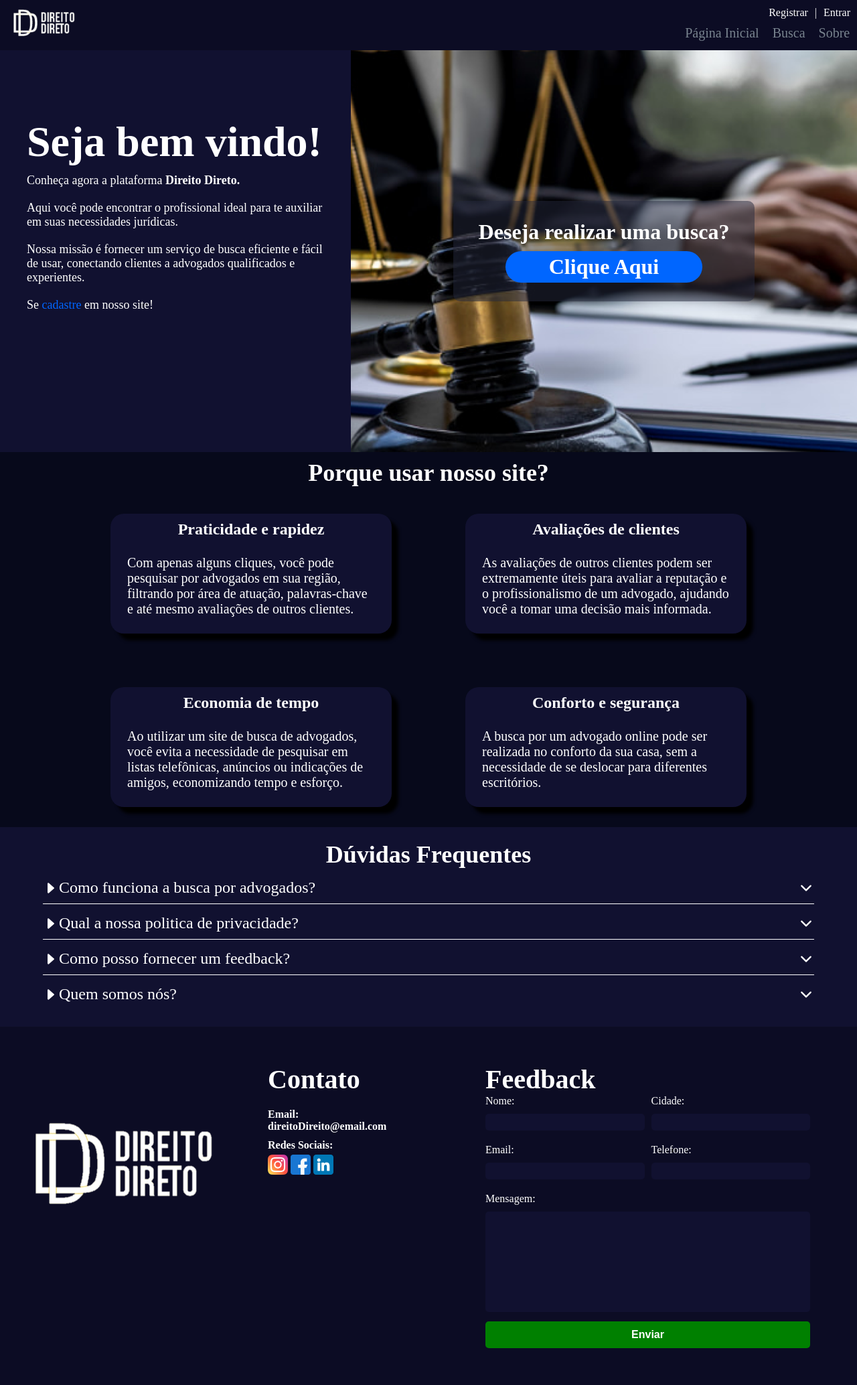
After one commit to GabrielMiranda21/Direito-Direto, a PHP site: page /public/html/paginaInicial.html in a window 1280 px wide. The commit adds this page. Shown: the whole page at 67% size. Run offline with PHP 8.4, Linux system fonts and the light colour scheme.

Commit message:
Finalizado tela página inicial totalmente responsiva e adaptada

```diff
--- a/public/css/footer.css
+++ b/public/css/footer.css
@@ -5,7 +5,7 @@ footer {
     height: auto;
     background-color: #0C0C24;
     color: white;
-    padding: 20px;
+    padding: 40px 20px;
 }
 
 footer div.logo {
@@ -14,6 +14,7 @@ footer div.logo {
     align-items: center;
     width: 300px;
     height: 300px;
+    margin: 15px;
 }
 
 footer div.logo img{
@@ -24,7 +25,7 @@ footer div.logo img{
 footer div.contato {
     width: 250px;
     height: 150px;
-    margin: 0 50px;
+    margin: 15px 50px;
 }
 
 footer div.contato h2{
@@ -47,7 +48,7 @@ footer form {
 }
 
 footer div.feedback {
-    margin: 0 50px;
+    margin: 15px 50px;
 }
 
 footer div.feedback form fieldset{
@@ -100,6 +101,7 @@ textarea {
     padding: 5px;
     font-size: 15px;
     margin: 10px 0 10px 0;
+    resize: none;
 }
 
 div.feedback form fieldset div.mensagem  button[type="submit"] {
@@ -111,6 +113,16 @@ div.feedback form fieldset div.mensagem  button[type="submit"] {
     font-weight: bold;
     border-radius: 5px;
     border: none;
+}
+
+input[type="number"]::-webkit-outer-spin-button,
+input[type="number"]::-webkit-inner-spin-button {
+    -webkit-appearance: none;
+    margin: 0;
+}
+input[type="number"] {
+    -moz-appearance: textfield;
+    appearance: none;
 }
 
 @media screen and (max-width: 860px) {
--- /dev/null
+++ b/public/css/paginaInicial.css
@@ -0,0 +1,258 @@
+html, body {
+    width: 100%;
+}
+
+main section.boasVindas {
+    display: flex;
+    background-color: #111130;
+    color: white;
+}
+
+main section.boasVindas div.sobreoSite{
+    display: flex;
+    flex-direction: column;
+    align-items: flex-start;
+    margin: 100px 40px;
+    width: 37%;
+    height: 400px;
+}
+
+main section.boasVindas div.sobreoSite h1{
+    font-size: 64px;
+}
+
+main section.boasVindas div.sobreoSite p{
+    font-size: 18px;
+    margin: 10px 0;
+    overflow-wrap: break-word;
+}
+
+main section.boasVindas div.sobreoSite a{
+    text-decoration: none;
+    color: #0066FF;
+}
+
+main section.boasVindas div.busca{
+    display: flex;
+    justify-content: center;
+    align-items: center;
+    background-image: url('../img/direitoDireto.png');
+    background-size: cover;
+    object-fit: cover;
+    width: 63%;
+    height: 600px;
+}
+
+main section.boasVindas div.busca span{
+    display: flex;
+    flex-direction: column;
+    justify-content: center;
+    align-items: center;
+    background-color: rgba(37, 40, 61, 0.5);
+    width: 450px;
+    height: 150px;
+    border-radius: 10px;
+    margin: 10px;
+}
+
+main section.boasVindas div.busca span p{
+    font-size: 32px;
+    font-weight: bold;
+    margin-bottom: 10px;
+}
+
+main section.boasVindas div.busca span a{
+    font-size: 32px;
+    font-weight: bold;
+    background-color: #0066FF;
+    color: white;
+    padding: 5px 65px;
+    border-radius: 100px;
+    text-decoration: none;
+}
+
+/* SECTION NOSSO SITE */
+
+
+main section.nossoSite {
+    display: flex;
+    flex-direction: column;
+    align-items: center;
+    width: 100%;
+    height: auto;
+    background-color: #07091B;
+}
+
+main section.nossoSite h2 {
+    font-size: 36px;
+    padding: 10px 0;
+    color: white;
+}
+
+main section.nossoSite div.cards {
+    display: grid;
+    grid-template-columns: repeat(2, 1fr);
+    justify-items: center;
+    gap: 20px;
+    width: 1100px;
+    max-width: 100%;
+    color: white;
+    padding: 0 30px;
+}
+
+main section.nossoSite div.cards div.card1, div.card2, div.card3, div.card4{
+    display: flex;
+    flex-direction: column;
+    align-items: center;
+    width: 100%;
+    max-width: 420px;
+    height: auto;
+    background-color: #111130;
+    box-shadow: 10px 10px 5px rgb(0, 0, 0);
+    border-radius: 20px;
+    margin: 30px 0 30px 0;
+    padding: 0 0 10px 0;
+}
+
+span.title{
+    font-weight: bold;
+    font-size: 24px;
+    padding: 10px 0;
+}
+
+main section.nossoSite div.cards p {
+    font-size: 20px;
+    margin: 15px 25px;
+}
+
+/* SECTION DUVIDAS FREQUENTES */
+
+main section.perguntasFrequentes {
+    display: flex;
+    flex-direction: column;
+    align-items: center;
+    width: 100%;
+    height: auto;
+    background-color: #111130;
+    color: #fff;
+    padding: 20px 0;
+}
+
+main section.perguntasFrequentes ion-icon {
+    font-size: 24px;
+    color: #fff;
+}
+
+main section.perguntasFrequentes h3{
+    font-size: 36px;
+    font-weight: bold;
+}
+
+main section.perguntasFrequentes div.duvida1,
+main section.perguntasFrequentes div.duvida2,
+main section.perguntasFrequentes div.duvida3,
+main section.perguntasFrequentes div.duvida4 {
+    display: flex;
+    justify-content: space-between;
+    align-items: center;
+    width: 90vw;
+    margin: 5px 0;
+}
+
+div.duvida1, div.duvida2, div.duvida3 {
+    border-bottom: 1px solid #fff;
+}
+
+main section.perguntasFrequentes div.duvida1, div.duvida2, div.duvida3, div.duvida4 p{
+    font-size: 24px;
+    padding: 10px 0;
+}
+
+.conteudo {
+    display: flex;
+    align-items: center;
+}
+
+/****************************** MEDIA QUERY ******************************/
+@media screen and (max-width: 990px) {
+    main section.boasVindas {
+        display: flex;
+        flex-direction: column;
+        background-color: #111130;
+        color: white;
+        width: 100%;
+    }
+
+    main section.boasVindas div.sobreoSite{
+        display: flex;
+        flex-direction: column;
+        align-items: center;
+        margin: 40px 0px;
+        padding: 0 20px;
+        width: 100%;
+        height: auto;
+    }
+
+    main section.boasVindas div.busca{
+        display: flex;
+        justify-content: center;
+        align-items: center;
+        background-image: url('../img/direitoDireto.png');
+        background-size: cover;
+        object-fit: cover;
+        width: 100%;
+        height: 600px;
+    }
+
+    main section.boasVindas div.sobreoSite h1{
+        margin: 20px 0 20px 0;
+    }
+
+    main section.boasVindas div.sobreoSite p{
+        text-align: center;
+        font-size: 18px;
+        margin: 10px 0;
+        overflow-wrap: break-word;
+    }
+}
+
+@media screen and (max-width: 630px) {
+    main section.nossoSite div.cards {
+        display: flex;
+        flex-direction: column;
+        width: 1100px;
+        max-width: 100%;
+        color: white;
+        padding: 0 100px 30px 100px;
+    }
+
+    main section.nossoSite div.cards div.card1, div.card2, div.card3, div.card4{
+        display: flex;
+        flex-direction: column;
+        align-items: center;
+        width: 100%;
+        max-width: 420px;
+        height: auto;
+        background-color: #111130;
+        box-shadow: 10px 10px 5px rgb(0, 0, 0);
+        border-radius: 20px;
+        margin: 20px 0;
+    }
+}
+
+@media screen and (max-width: 500px) {
+    main section.perguntasFrequentes h3{
+        font-size: 22px;
+        font-weight: bold;
+    }
+
+    main section.perguntasFrequentes ion-icon {
+        font-size: 16px;
+        color: #fff;
+    }
+
+    main section.perguntasFrequentes div.duvida1, div.duvida2, div.duvida3, div.duvida4 p{
+        font-size: 16px;
+        padding: 10px 0;
+    }
+}
--- /dev/null
+++ b/public/html/paginaInicial.html
@@ -0,0 +1,187 @@
+<!DOCTYPE html>
+<html lang="en">
+<head>
+    <meta charset="UTF-8">
+    <meta name="viewport" content="width=device-width, initial-scale=1.0">
+
+    <link rel="stylesheet" href="../css/cabecario.css">
+    <link rel="stylesheet" href="../css/paginaInicial.css">
+    <link rel="stylesheet" href="../css/footer.css">
+
+    <title>Direito Direto - Página Inicial</title>
+</head>
+<body>
+    <header>
+        <img id="logo" src="../img/logo_direitoDireto.png" alt="Logo">
+
+        <div class="menu">
+            <nav id="registroLogin">
+                <ul >
+                    <a href="http://"><li>Registrar</li></a>
+                    <span> | </span>
+                    <a href="http://"><li>Entrar</li></a>
+                </ul>
+            </nav>
+
+            <nav id="menu">
+                <ul >
+                    <a href="http://"><li>Página Inicial</li></a>
+                    <a href="http://"><li>Busca</li></a>
+                    <a href="http://"><li>Sobre</li></a>
+                </ul>
+            </nav>
+
+        </div>
+    </header>
+
+    <!------------------------------------------------------------------------------>
+
+    <main>
+
+        <section class="boasVindas">
+            <div class="sobreoSite">
+                <h1>Seja bem vindo!</h1>
+
+                <p>Conheça agora a plataforma <strong>Direito Direto.</strong></p>
+                <p>Aqui você pode encontrar o profissional ideal para te auxiliar em suas necessidades jurídicas.</p>
+                <p>Nossa missão é fornecer um serviço de busca eficiente e fácil de usar, conectando clientes a advogados qualificados e experientes.</p>
+                <p>Se <a href="">cadastre</a> em nosso site!</p>
+            </div>
+            <div class="busca">
+                <span>
+                    <p>Deseja realizar uma busca?</p>
+                    <a href="#">Clique Aqui</a>
+                </span>
+            </div>
+        </section>
+
+        <section class="nossoSite">
+            <h2>Porque usar nosso site?</h2>
+
+                <div class="cards">
+                    <div class="card1">
+                        <span class="title">Praticidade e rapidez</span>
+                        <p>Com apenas alguns cliques, você pode pesquisar por advogados em sua região, filtrando por área de atuação, palavras-chave e até mesmo avaliações de outros clientes.</p>
+                    </div>
+                    <div class="card2">
+                        <span class="title">Avaliações de clientes</span>
+                        <p>As avaliações de outros clientes podem ser extremamente úteis para avaliar a reputação e o profissionalismo de um advogado, ajudando você a tomar uma decisão mais informada.</p>
+
+                    </div>
+                    <div class="card3">
+                        <span class="title">Economia de tempo</span>
+                        <p>Ao utilizar um site de busca de advogados, você evita a necessidade de pesquisar em listas telefônicas, anúncios ou indicações de amigos, economizando tempo e esforço.</p>
+                    </div>
+                    <div class="card4">
+                        <span class="title">Conforto e segurança</span>
+                        <p>A busca por um advogado online pode ser realizada no conforto da sua casa, sem a necessidade de se deslocar para diferentes escritórios.</p>
+                    </div>
+                </div>
+        </section>
+        <section class="perguntasFrequentes">
+            <h3>Dúvidas Frequentes</h3>
+
+            <div class="duvidasFrequentes">
+                <div class="duvida1">
+                    <div class="conteudo">
+                        <ion-icon name="caret-forward-outline"></ion-icon>
+                        <p>Como funciona a busca por advogados?</p>
+                    </div>
+
+                    <ion-icon name="chevron-down-outline"></ion-icon>
+                </div>
+                <div class="duvida2">
+                    <div class="conteudo">
+                        <ion-icon name="caret-forward-outline"></ion-icon>
+                        <p>Qual a nossa politica de privacidade?</p>
+                    </div>
+
+                    <ion-icon name="chevron-down-outline"></ion-icon>
+                </div>
+                <div class="duvida3">
+                    <div class="conteudo">
+                        <ion-icon name="caret-forward-outline"></ion-icon>
+                        <p>Como posso fornecer um feedback?</p>
+                    </div>
+
+                    <ion-icon name="chevron-down-outline"></ion-icon>
+                </div>
+                <div class="duvida4">
+                    <div class="conteudo">
+                        <ion-icon name="caret-forward-outline"></ion-icon>
+                        <p>Quem somos nós?</p>
+                    </div>
+
+                    <ion-icon name="chevron-down-outline"></ion-icon>
+                </div>
+            </div>
+        </section>
+    </main>
+
+    <!------------------------------------------------------------------------------>
+
+    <footer>
+        <div class="logo">
+            <img src="../img/logo.png" alt="Direito Direto">
+        </div>
+
+        <div class="contato">
+            <h2>Contato</h2>
+            <div class="informacoesContato">
+                <strong>Email: direitoDireito@email.com</strong>
+                <strong>Redes Sociais: </strong>
+                <div class="redesSociais">
+                    <img src="../img/instagram.png" alt="instagram">
+                    <img src="../img/facebook.png" alt="facebook">
+                    <img src="../img/linkedin.png" alt="linkedin">
+                </div>
+            </div>
+        </div>
+
+        <div class="feedback">
+            <form action="#" method="post">
+                <fieldset>
+                    <legend><strong>Feedback</strong></legend>
+
+                        <div class="nomeeCidade">
+                            <div class="nome">
+                                <label for="nome">Nome: </label>
+                                <input type="text" name="nome" id="nome">
+                            </div>
+
+                            <div class="cidade">
+                                <label for="cidade">Cidade: </label>
+                                <input type="text" name="cidade" id="cidade">
+                            </div>
+                        </div>
+
+                        <div class="emaileTelefone">
+                            <div class="email">
+                                <label for="email">Email: </label>
+                                <input type="email" name="email" id="email">
+                            </div>
+
+                            <div class="telefone">
+                                <label for="telefone">Telefone: </label>
+                                <input type="number" name="telefone" id="telefone">
+                            </div>
+                        </div>
+
+
+                    <div class="mensagem">
+                        <label for="mensagem">Mensagem: </label>
+                        <textarea name="mensagem" id="mensagem"></textarea>
+
+                        <button type="submit">Enviar</button>
+                    </div>
+
+                   </fieldset>
+            </form>
+        </div>
+    </footer>
+
+    <!--Icones-->
+    <script type="module" src="https://unpkg.com/ionicons@7.1.0/dist/ionicons/ionicons.esm.js"></script>
+    <script nomodule src="https://unpkg.com/ionicons@7.1.0/dist/ionicons/ionicons.js"></script>
+</body>
+</html>
```
